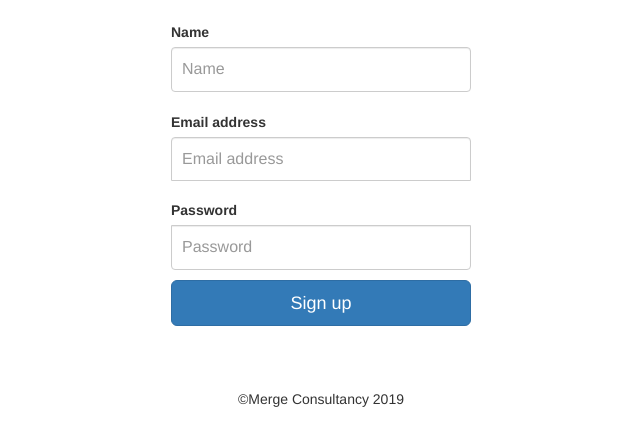
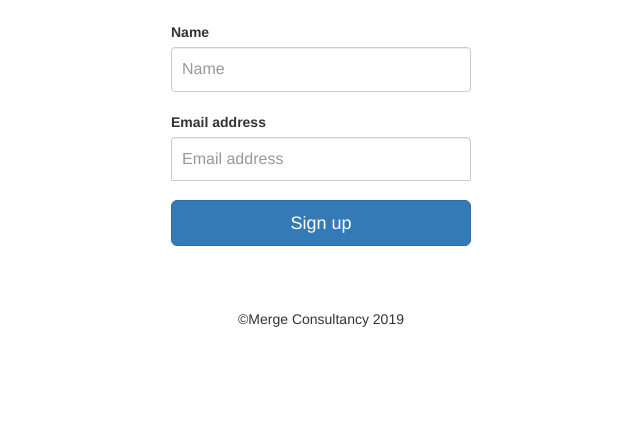
Before and after one commit to harrietbull/py_course, a Flask app: template templates/signUp.html in a window 1280 px wide. Shown: the part 134-580 px from the top of the page, without its empty margins (319-959 px from the left). Run offline with Flask 2, Linux system fonts and the light colour scheme; the template is opened without the code that fills it: most values are stand-ins (such as "Sample title", 1, 10 or a date in 2020); some web fonts are replaced.

Commit message:
removing password form

```diff
--- a/templates/signUp.html
+++ b/templates/signUp.html
@@ -37,8 +37,6 @@
     <input type="name" name={{inputName}} id="inputName" class="form-control" placeholder="Name" required="required"><br>
     <label for={{inputEmail}}>Email address</label>
     <input type="email" name={{inputEmail}} id="inputEmail" class="form-control" placeholder="Email address" required="required"><br>
-    <label for={{inputPassword}}>Password</label>
-    <input type="password" name={{inputPassword}} id="inputPassword" class="form-control" placeholder="Password" required="required">
     <button id="btnSignUp" class="btn btn-lg btn-primary btn-block" type="button">Sign up</button>
   </form>
   </div>
```
